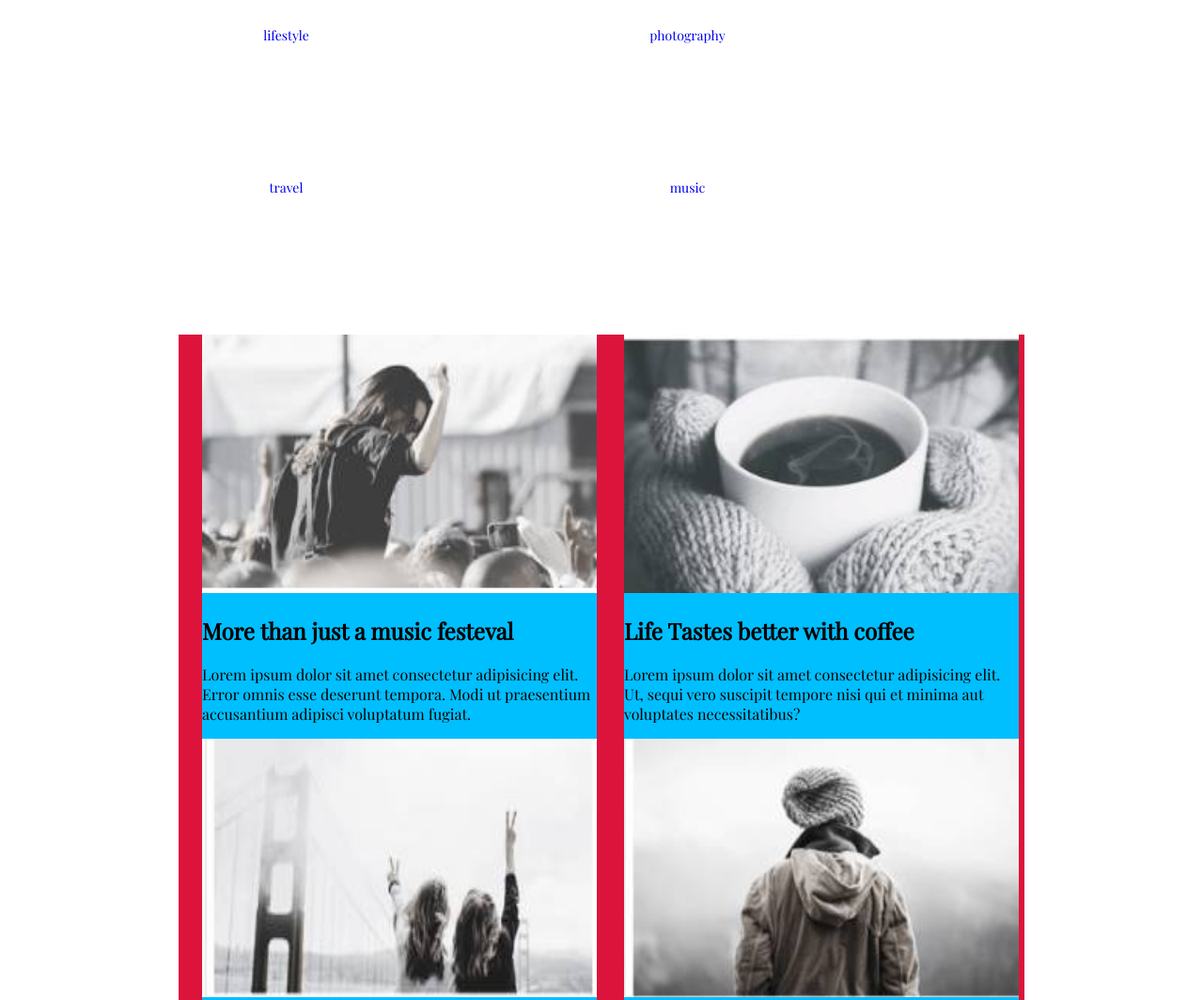
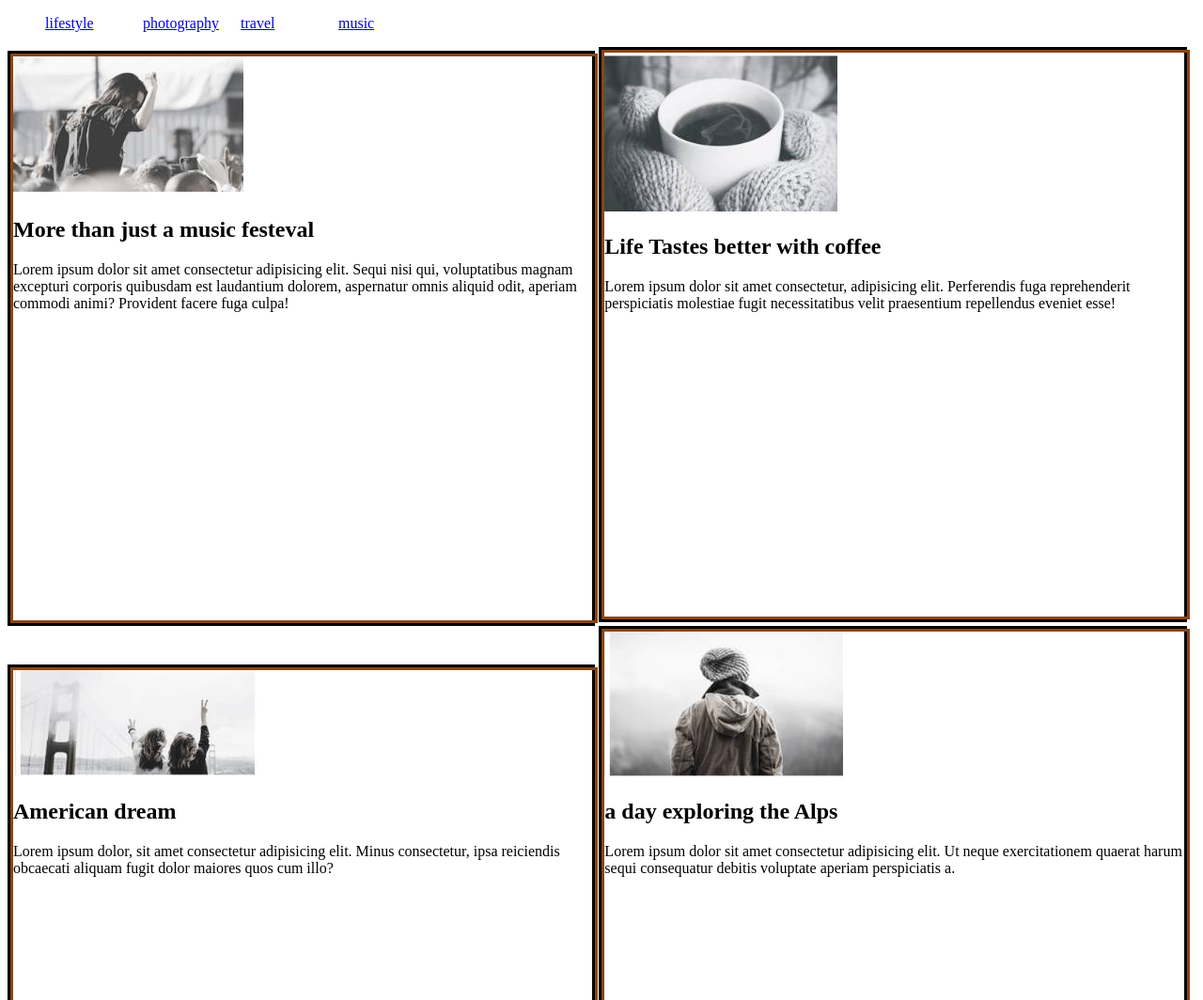
Before and after one commit to a1ryxgod/modul1-dz, a plain HTML site: page modul1-dz-master/modul1-dz-master/index.html in a window 1280 px wide. Shown: the top 1064 px of the page at 94% size. Drawn offline with nearby package versions, Linux system fonts and the light colour scheme.

Commit message:
Add files via upload

```diff
--- a/modul1-dz-master/modul1-dz-master/css/index.css
+++ b/modul1-dz-master/modul1-dz-master/css/index.css
@@ -1,57 +1,20 @@
-li {
+.outer{
+    height: auto;
+    width: 49%;
     display: inline-block;
-    width: 113px;
-    height: 42px;
-    font-size: 14px;
-    line-height: 24px;
-    color: blue;
-    font-family: 'Playfair Display', serif;
-    font-weight: 400;
-    text-align: center;
-    margin: 110px;
-    margin-top: 10px;
-    margin-left: 200px;
+border-style: solid;
+border-width: 3px;
+border-color: black;
 }
 
-.inner {
-    width: 420px;
+li{
     display: inline-block;
-    margin: auto;
-    margin-left: 25px;
-    background-color: deepskyblue;
+    width: 100px;
 }
-
-button {
-    display: inline-block;
-    padding: 0;
-    border: 1px solid black;
-    font: inherit;
-    color: inherit;
-    background-color: transparent;
-    font-family: 'Playfair Display', serif;
-    width: 170px;
-    height: 60px;
+.inner{
+    height: 600px;
+    width: 100%;
+    border-style: solid;
+    border-width: 3px;
+    border-color:saddlebrown;
 }
-
-a {
-    text-decoration: none;
-}
-
-p {
-    font-family: 'Playfair Display', serif;
-}
-
-h2 {
-    font-family: 'Playfair Display', serif;
-}
-
-img {
-    width: 100%;
-    height: 275px;
-}
-
-.main {
-    width: 900px;
-    margin: 0 auto;
-    background-color: crimson;
-}
--- a/modul1-dz-master/modul1-dz-master/index.html
+++ b/modul1-dz-master/modul1-dz-master/index.html
@@ -1,82 +1,61 @@
 <!DOCTYPE html>
 <html lang="en">
-
 <head>
     <meta charset="UTF-8">
     <meta name="viewport" content="width=device-width, initial-scale=1.0">
     <meta http-equiv="X-UA-Compatible" content="ie=edge">
     <title>Document</title>
     <link rel="stylesheet" href="./css/index.css">
-    <style>
-        @import url('https://fonts.googleapis.com/css?family=Playfair+Display&display=swap');
-    </style>
 </head>
 
 <body>
-    <header>
     <ul>
         <li><a href="https://www.faceit.com/ru"> lifestyle</a></li>
         <li><a href="https://www.faceit.com/ru"> photography </a></li>
-            <li><a href="https://www.faceit.com/ru"> travel </a></li>
+        <li><a href="https://www.faceit.com/ru">   travel  </a></li>
         <li><a href="https://www.faceit.com/ru"> music </a></li>
+    </ul>
 
-        </ul>
-    </header>
-    <div class="main">
-
+    <div class="outer">
         <div class="inner">
             <img src="./img/prikol.jpg" alt="">
             <h2>More than just a music festeval</h2>
-            <p>
-                Lorem ipsum dolor sit amet consectetur adipisicing elit. Error omnis esse deserunt tempora. Modi ut praesentium accusantium adipisci voluptatum fugiat.
-
-            </p>
-
+            <p>Lorem ipsum dolor sit amet consectetur adipisicing elit. Sequi nisi qui, voluptatibus magnam excepturi corporis
+                quibusdam est laudantium dolorem, aspernatur omnis aliquid odit, aperiam commodi animi? Provident facere fuga
+                culpa!</p>
+        </div>
     </div>
 
 
+    <div class="outer">
         <div class="inner">
             <img src="./img/tea.jpg" alt="">
             <h2>Life Tastes better with coffee</h2>
-            <p>Lorem ipsum dolor sit amet consectetur adipisicing elit. Ut, sequi vero suscipit tempore nisi qui et minima aut voluptates necessitatibus?</p>
-
+            <p>Lorem ipsum dolor sit amet consectetur, adipisicing elit. Perferendis fuga reprehenderit perspiciatis molestiae
+                fugit necessitatibus velit praesentium repellendus eveniet esse!</p>
+        </div>
     </div>
 
 
-
+    <div class="outer">
         <div class="inner">
         <img src="./img/bridge.jpg" alt="">
         <h2>American dream</h2>
-            <p>Lorem ipsum dolor, sit amet consectetur adipisicing elit. Voluptatibus ea exercitationem suscipit doloribus fuga soluta neque, inventore voluptates id modi?</p>
-
+        <p>Lorem ipsum dolor, sit amet consectetur adipisicing elit. Minus consectetur, ipsa reiciendis obcaecati aliquam fugit dolor maiores quos cum illo?</p>
+    </div>
 </div>
 
 
-
+     <div class="outer">
     <div class="inner">
      <img src="./img/deadinside.jpg" alt="">
      <h2>a day exploring the Alps</h2>
      <p>Lorem ipsum dolor sit amet consectetur adipisicing elit. Ut neque exercitationem quaerat harum sequi consequatur debitis voluptate aperiam perspiciatis a.</p>
-
+    </div>
 </div>
 
-        <div class="inner">
-            <img src="./img/deadinside.jpg" alt="">
-            <h2>a day exploring the Alps</h2>
-            <p>Lorem ipsum dolor sit amet consectetur adipisicing elit. Ut neque exercitationem quaerat harum sequi consequatur debitis voluptate aperiam perspiciatis a.</p>
-
-        </div>
-
-        <div class="inner">
-            <img src="./img/deadinside.jpg" alt="">
-            <h2>a day exploring the Alps</h2>
-            <p>Lorem ipsum dolor sit amet consectetur adipisicing elit. Ut neque exercitationem quaerat harum sequi consequatur debitis voluptate aperiam perspiciatis a.</p>
-
-        </div>
-    </div>
-    <center> <button>Load more</button></center>
+     <button>learn more</button>
 
 
 </body>
-
 </html>
--- /dev/null
+++ b/modul1-dz-master/modul1-dz-master/modul1-dz-master/css/index.css
@@ -0,0 +1,62 @@
+li {
+    display: inline-block;
+    width: 113px;
+    height: 42px;
+    font-size: 14px;
+    line-height: 24px;
+
+    font-family: 'Playfair Display', serif;
+    font-weight: 400;
+    text-align: center;
+
+}
+
+ul {
+    padding: 0;
+    width: 570px;
+    margin: 0 auto;
+}
+
+.inner {
+    width: 420px;
+    display: inline-block;
+
+}
+
+button {
+    display: inline-block;
+    padding: 0;
+    border: 1px solid black;
+    font: inherit;
+    color: inherit;
+    background-color: transparent;
+    font-family: 'Playfair Display', serif;
+    width: 170px;
+    height: 60px;
+}
+
+a {
+    text-decoration: none;
+}
+
+p {
+    font-family: 'Playfair Display', serif;
+}
+
+h2 {
+    font-family: 'Playfair Display', serif;
+}
+
+img {
+    width: 100%;
+    height: 275px;
+}
+
+.main {
+    width: 900px;
+    margin: 0 auto;
+
+}
+.inner--left{
+    margin-right: 56px;
+}
```
Also changed, not shown: modul1-dz-master/modul1-dz-master/modul1-dz-master/index.html (added, +82 -0 lines), modul1-dz-master/modul1-dz-master/modul1-dz-master/img/bridge.jpg (added), modul1-dz-master/modul1-dz-master/modul1-dz-master/img/deadinside.jpg (added), modul1-dz-master/modul1-dz-master/modul1-dz-master/img/prikol.jpg (added), modul1-dz-master/modul1-dz-master/modul1-dz-master/img/tea.jpg (added). Lines whose indentation alone changed are shown as unchanged.
